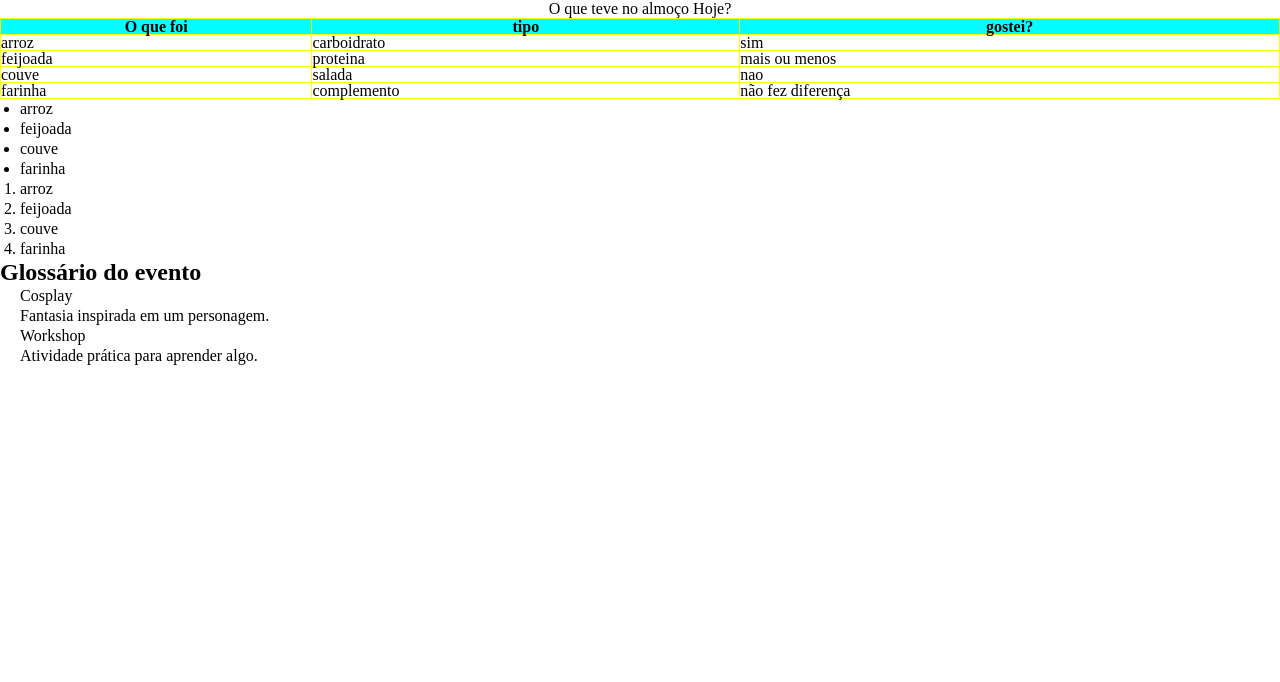
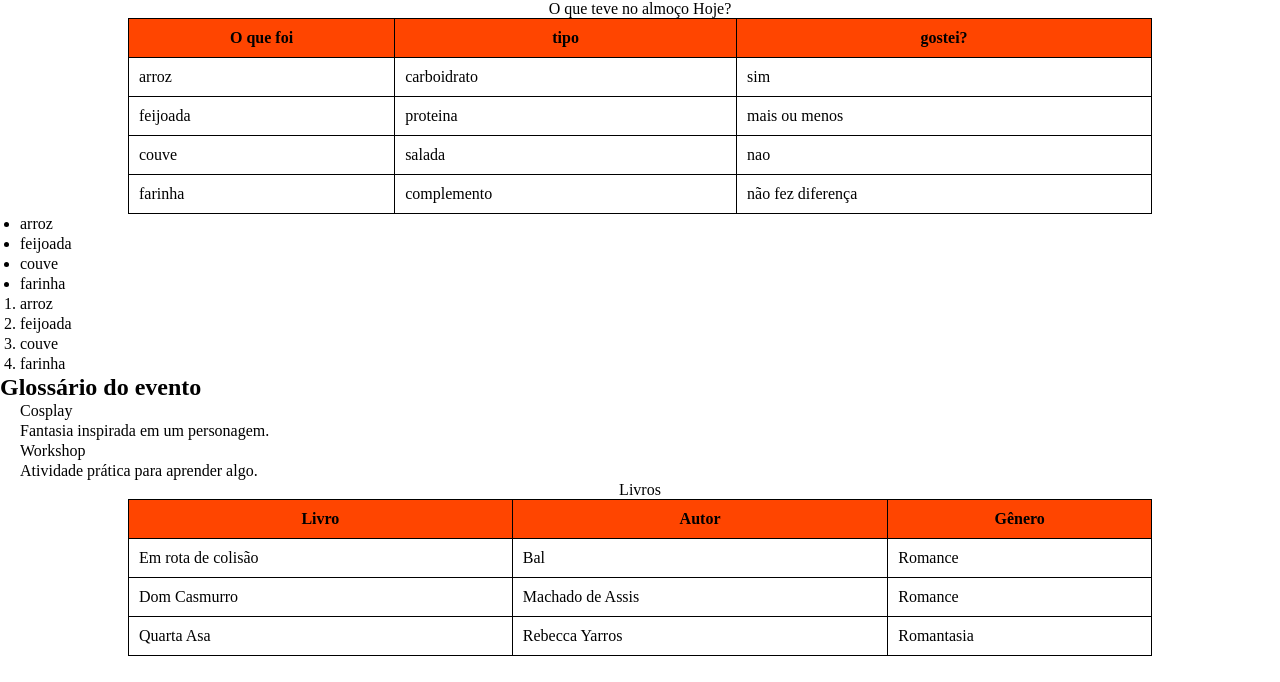
Before and after one commit to lgongra11/estudo_tabelas, a plain HTML site: page index.html in a window 1280 px wide. Drawn offline with Linux system fonts and the light colour scheme.

Commit message:
feat: adiciona segunda tabela e termina o estudo de tabelas

```diff
--- a/css/style.css
+++ b/css/style.css
@@ -4,17 +4,19 @@
     box-sizing: border-box;
 }
 
-th{
-    background-color:aqua ;
+th, td {
+    border: 1px solid black;
+    padding: 10px
 }
 
-td, th {
-    border: 1px solid yellow;
-    line-height: 15px;
+th {
+    background-color: orangered;
 }
 
 table {
-    width: 100%;
+    width: 80%;
+    margin-left: auto;
+    margin-right: auto;
     border-collapse: collapse;
 }
 
--- a/index.html
+++ b/index.html
@@ -64,7 +64,33 @@
   <dd>Atividade prática para aprender algo.</dd>
 </dl>
         <footer>
-
+            <table>
+            <caption>Livros</caption>
+            <thead>
+                <tr>
+                    <th>Livro</th>
+                    <th>Autor</th>
+                    <th>Gênero</th>
+                </tr>
+            </thead>
+            <tbody>
+                <tr>
+                    <td>Em rota de colisão</td>
+                    <td>Bal</td>
+                    <td>Romance</td>
+                </tr>
+                <tr>
+                    <td>Dom Casmurro</td>
+                    <td>Machado de Assis</td>
+                    <td>Romance</td>
+                </tr>
+                <tr>
+                    <td>Quarta Asa</td>
+                    <td>Rebecca Yarros</td>
+                    <td>Romantasia</td>
+                </tr>
+            </tbody>
+            </table>
         </footer>
     </body>
 </html>
```
